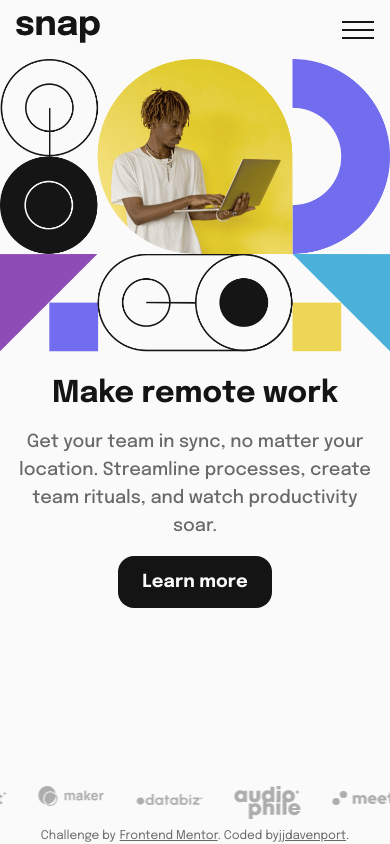
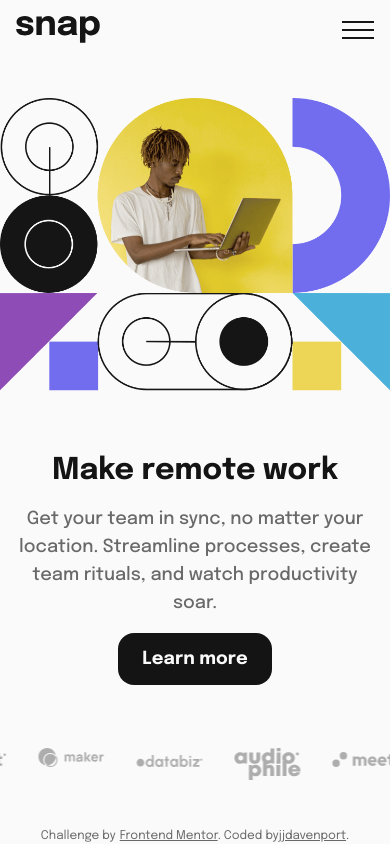
Before and after one commit to jjdavenport/intro-section-with-dropdown-navigation-main, a React (Vite) app: page / in a window 390 px wide. Built offline with nearby package versions, Linux system fonts and the light colour scheme.

Commit message:
delete flex-1 on mobile and tablet layout

```diff
--- a/src/components/content.jsx
+++ b/src/components/content.jsx
@@ -1,7 +1,7 @@
 const Content = () => {
   return (
     <>
-      <article className="flex flex-1 flex-col items-center gap-4 p-4 py-6 text-center lg:items-start lg:justify-center lg:gap-8 lg:text-left">
+      <article className="flex flex-col items-center gap-4 p-4 py-6 text-center lg:flex-1 lg:items-start lg:justify-center lg:gap-8 lg:text-left">
         <h1 className="text-3xl font-bold text-almostBlack lg:text-6xl xl:text-7xl">
           Make remote work
         </h1>
```
